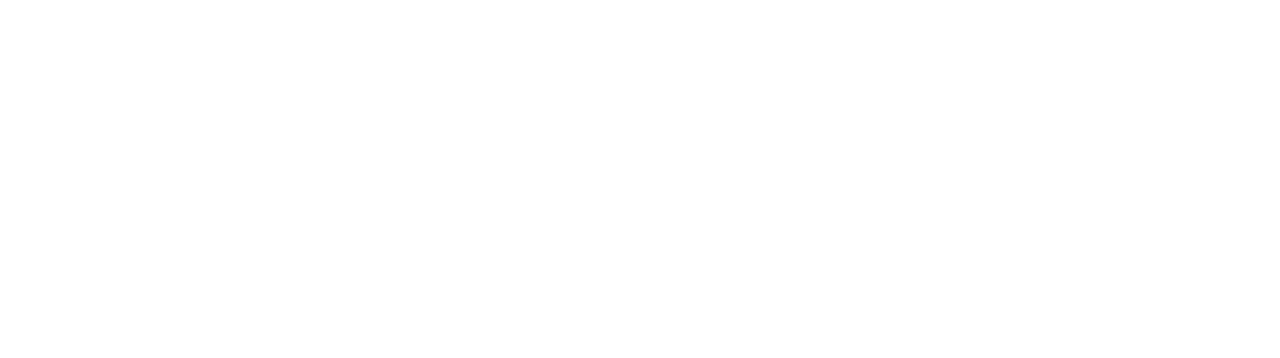
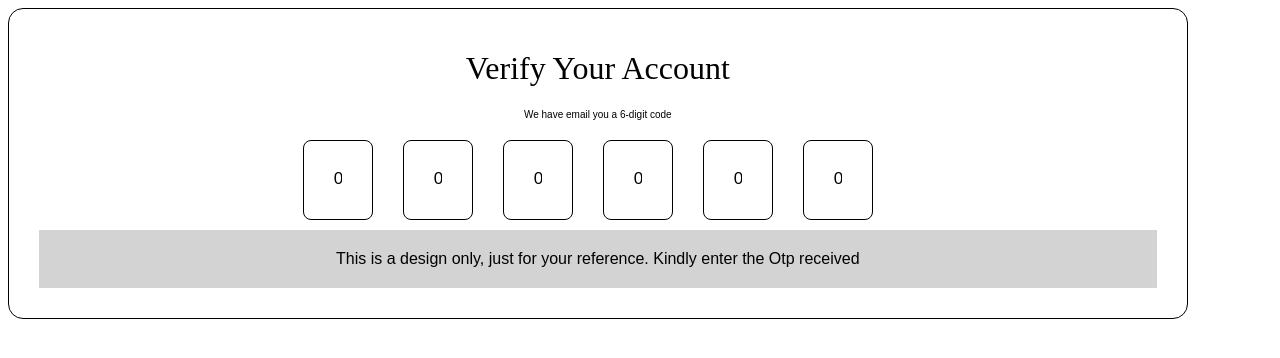
Before and after one commit to acciojob/OTP-akashpillai40-coder, a website: page main.html in a window 1280 px wide. Drawn offline with Linux system fonts and the light colour scheme.

Commit message:
created a submission

```diff
--- a/main.html
+++ b/main.html
@@ -8,6 +8,22 @@
 
 <body>
 	<!-- the entire body must be written by student -->
+	<div id="main">
+		<h1 id="verification_heading">Verify Your Account</h1>
+			<h2 id="verification_subtext">We have email you a 6-digit code </h2>
+		<form class="code-container">
+			<input class="code" type="text" placeholder="0" maxlength="1" inputmode="numeric">
+			<input class="code" type="text" placeholder="0" maxlength="1" inputmode="numeric">
+			<input class="code" type="text" placeholder="0" maxlength="1" inputmode="numeric">
+			<input class="code" type="text" placeholder="0" maxlength="1" inputmode="numeric">
+            <input class="code" type="text" placeholder="0" maxlength="1" inputmode="numeric">
+			<input class="code" type="text" placeholder="0" maxlength="1" inputmode="numeric">
+
+		</form>
+			<footer class="warning">
+				This is a design only, just for your reference. Kindly enter the Otp received
+			</footer>
+	</div>
     <script type="text/javascript" src="./script.js">
 </script>
 
--- a/script.js
+++ b/script.js
@@ -1 +1,36 @@
 //your JS code here. If required.
+let codes = document.querySelectorAll(".code");
+
+//codes[0].focus();
+//add event
+codes.forEach((input, index) => {
+	input.addEventListener("input", (e) => {
+		let value = e.target.value;
+
+		if (!/^[0-9]$/.test(value)) {
+         input.value = "";
+          return;
+        }
+
+		//Jump to nxt box
+		if(value && index < codes.length - 1){
+			codes[index + 1].focus();
+		}
+	});
+	input.addEventListener("keydown", (e) => {
+
+    // BACKSPACE behavior
+    if (e.key === "Backspace") {
+
+      // if current box empty → go to previous
+      if (input.value === "" && index > 0) {
+        codes[index - 1].focus();
+      } else {
+        // delete current value
+        input.value = "";
+      }
+    }
+
+  });
+
+})
--- a/styles.css
+++ b/styles.css
@@ -1 +1,52 @@
 /*  your css code here. If applicable */
+#main{
+	width:90%;
+	height:70%;
+	border:1.2px solid black;
+	padding:20px;
+	border-radius:15px;
+}
+#verification_heading{
+	font-weight:100;
+	text-align:center;
+}
+#verification_subtext{
+	font-family: Bebas Neue, sans-serif;
+	font-weight:100;
+	text-align:center;
+	margin: 20px 10px;
+	font-size:10px;
+}
+.code-container{
+	display: flex;
+	gap: 10px;
+	justify-content: center;
+	margin-top:20px;
+}
+.code{
+	width:70px;
+	height:80px;
+	margin-right:20px;
+	box-sizing:border-box;
+	padding:30px;
+
+	border:0.5px solid black;
+	border-radius:8px;
+	outline:none;
+}
+.code:focus {
+  border-color: #007bff;
+}
+.warning{
+	text-align:center;
+	background-color:lightgray;
+	padding:20px;
+	margin:10px;
+
+	font-family: Bebas Neue, sans-serif;
+	font-weight:100;
+}
+.code-container ::placeholder{
+	font-size: 17px;
+	color: black;2
+}
```
